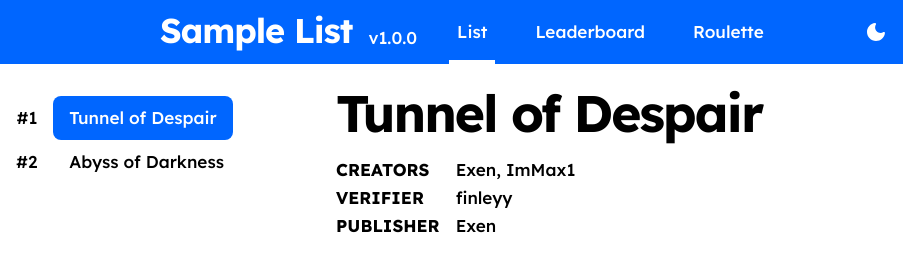
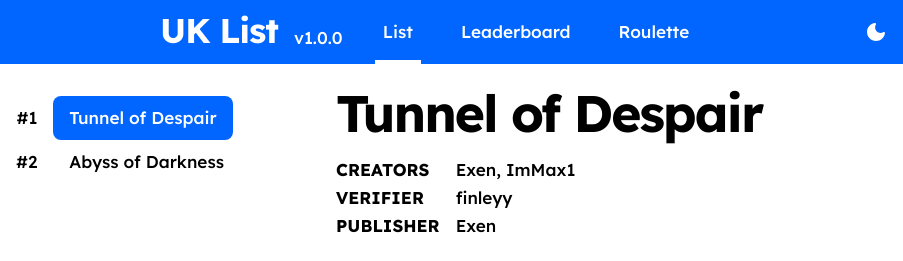
Before and after one commit to niwaniwax/UKList, a plain HTML site: page index.html in a window 1280 px wide. Shown: the top 261 px of the page, 0-903 px from the left. Drawn offline with nearby package versions, Linux system fonts and the light colour scheme.

Commit message:
Update index.html

```diff
--- a/index.html
+++ b/index.html
@@ -37,7 +37,7 @@
     <body id="app">
         <header :class="{ dark: store.dark }">
             <div class="logo">
-                <h2>Sample List</h2>
+                <h2>UK List</h2>
                 <p>v1.0.0</p>
             </div>
             <nav class="nav">
```
